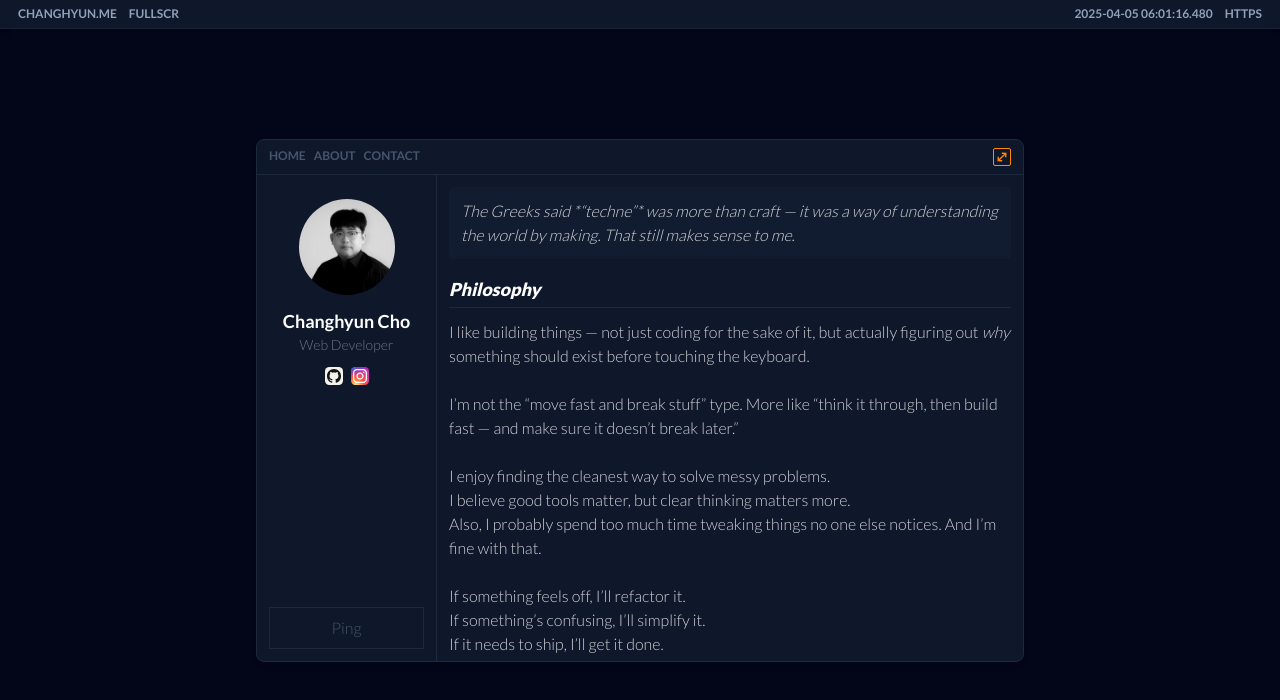
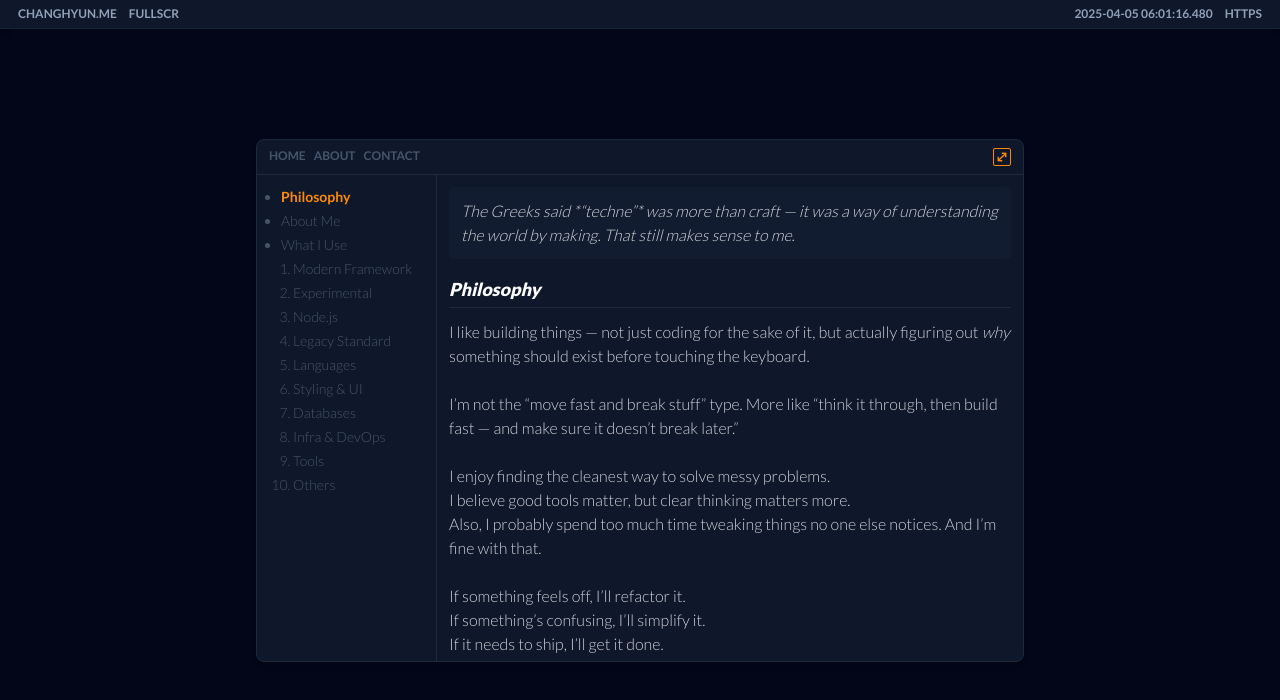
Before and after one commit to changhyunme/changhyun.me, a Next.js app: page /about in a window 1280 px wide. Shown: the top 700 px of the page. Built offline with nearby package versions, Linux system fonts and the light colour scheme.

Commit message:
add page index

```diff
--- a/app/about/page.jsx
+++ b/app/about/page.jsx
@@ -1,3 +1,5 @@
+"use client";
+
 import ContentWrapper from "@/components/ContentWrapper";
 import ContentSide from "@/components/ContentSide";
 import ContentBody from "@/components/ContentBody";
@@ -7,14 +9,84 @@ import Grid from "@/components/ui/Grid";
 import GridTechItem from "@/components/ui/GridTechItem";
 import Header from "@/components/ui/Header";
 import Blockquote from "@/components/ui/Blockquote";
+import { useSectionObserver } from "@/hooks/useSectionObserver";
+import { useSectionStore } from "@/store/sectionStore";
 
-export default function Home()
-{
+
+const menuItems = [
+  { id: "philosophy", label: "Philosophy" },
+  { id: "about", label: "About Me" },
+  {
+    id: "stack",
+    label: "What I Use",
+    children: [
+      { id: "modern", label: "Modern Framework" },
+      { id: "experimental", label: "Experimental" },
+      { id: "node", label: "Node.js" },
+      { id: "legacy", label: "Legacy Standard" },
+      { id: "languages", label: "Languages" },
+      { id: "ui", label: "Styling & UI" },
+      { id: "databases", label: "Databases" },
+      { id: "infra", label: "Infra & DevOps" },
+      { id: "tools", label: "Tools" },
+      { id: "others", label: "Others" },
+    ],
+  }
+];
+
+
+export default function Home() {
+  const sections = [
+    "philosophy", "about", "stack", "modern", "experimental",
+    "node", "legacy", "languages", "ui", "databases",
+    "infra", "tools", "others",
+  ];
+  useSectionObserver(sections);
+  const activeId = useSectionStore((state) => state.activeId);
+
+  const scrollToSection = (id) => {
+    const el = document.getElementById(id);
+    if (el) {
+      el.scrollIntoView({ behavior: "smooth", block: "start" });
+    }
+  };
+
+  const renderMenu = (items) => (
+    <ul className="ml-3 space-y-1 text-sm">
+      {items.map(({ id, label, children }) => (
+        <li key={id} className="list-disc">
+          <div
+            className={`cursor-pointer ${
+              activeId === id ? "text-orange-400 font-semibold" : "font-medium"
+            }`}
+            onClick={() => scrollToSection(id)}
+          >
+            {label}
+          </div>
+          {children && (
+            <ul className="list-decimal ml-3 mt-1 space-y-1">
+              {children.map(({ id, label }) => (
+                <li
+                  key={id}
+                  className={`cursor-pointer ${
+                    activeId === id ? "text-orange-400 font-semibold" : ""
+                  }`}
+                  onClick={() => scrollToSection(id)}
+                >
+                  {label}
+                </li>
+              ))}
+            </ul>
+          )}
+        </li>
+      ))}
+    </ul>
+  );
+
   return (
     <ContentWrapper>
-      <ContentSide>
-          <NameCard />
-          <PingBtn name="Ping" className="mt-5 md:mt-auto" />
+      <ContentSide className="hidden md:block">
+        {renderMenu(menuItems)}
       </ContentSide>
       <ContentBody className="text-white/80">
 
@@ -24,7 +96,7 @@ export default function Home()
             That still makes sense to me.
           </Blockquote>
 
-          <Header>Philosophy</Header>
+          <Header id="philosophy">Philosophy</Header>
 
             I like building things — not just coding for the sake of it, but actually figuring out <em>why</em> something should exist before touching the keyboard.<br /><br />
             I’m not the “move fast and break stuff” type. More like “think it through, then build fast — and make sure it doesn’t break later.”<br /><br />
@@ -36,7 +108,7 @@ export default function Home()
             If it needs to ship, I’ll get it done.<br /><br />
             Simple as that.
 
-          <Header>About Me</Header>
+          <Header id="about">About Me</Header>
 
             <Blockquote>
               I didn’t start in tech. I studied music — until I realized I enjoyed tinkering with Linux and building little websites way more than practicing scales.<br /><br />
@@ -46,13 +118,13 @@ export default function Home()
           {/* <Header>Interests</Header>
             Reading, music, motorcycles, fishing, and building personal websites — oh, and I play the violin 🎻 (plus I nerd out on scoring sheet music 🎼). */}
 
-          <Header>What I Use</Header>
+          <Header id="stack">What I Use</Header>
             Here’s a look at the stacks I’ve chosen so far — and the languages I’m currently exploring.
           <Blockquote>
             Here’s a rundown of the stacks I genuinely enjoy working with.
           </Blockquote>
 
-          <Header>Core Web: Modern Framework</Header>
+          <Header id="modern">Core Web: Modern Framework</Header>
           <Grid>
             <GridTechItem name="Next.js" icon="nextjs" size="30" star="1" />
             <GridTechItem name="React" icon="react" size="30" star="1" />
@@ -62,7 +134,7 @@ export default function Home()
             Built this site with <strong>Next.js + Tailwind</strong>. Pretty much my go-to stack these days.
           </Blockquote>
 
-          <Header>Core Web: Experimental</Header>
+          <Header id="experimental">Core Web: Experimental</Header>
           <Grid>
             <GridTechItem name="Astro" icon="astro" size="30" heart="1" />
             <GridTechItem name="SvelteKit" icon="svelte" size="30" />
@@ -72,7 +144,7 @@ export default function Home()
             <strong>Svelte</strong>? Looked easy at first... then it pooped on my expectations.
           </Blockquote>
 
-          <Header>Core Web: Node.js</Header>
+          <Header id="node">Core Web: Node.js</Header>
           <Grid>
             <GridTechItem name="Node.js" icon="nodejs" size="30" />
             <GridTechItem name="Express" icon="nodejs" size="30" star="1" />
@@ -83,7 +155,7 @@ export default function Home()
             Might be past its prime, but I still use it a lot — still feels fresh and exciting every time.
           </Blockquote>
 
-          <Header>Core Web: Legacy Standard</Header>
+          <Header id="legacy">Core Web: Legacy Standard</Header>
           <Grid>
             <GridTechItem name="apache" icon="apache" size="30" />
             <GridTechItem name="PHP" icon="php" size="30" />
@@ -94,7 +166,7 @@ export default function Home()
             It was already legacy back then — now, it feels more like a trace left behind in time.
           </Blockquote>
 
-          <Header>Now Exploring: Languages</Header>
+          <Header id="languages">Now Exploring: Languages</Header>
           <Grid>
             <GridTechItem name="Python" icon="python" size="30" />
             <GridTechItem name="Go" icon="go" size="30" />
@@ -104,7 +176,7 @@ export default function Home()
             I’ve been eyeing <strong>Go</strong> for its solid rep, <strong>Clojure</strong> for its cryptic charm, and <strong>Python</strong>... well, still not sure where it fits in.
           </Blockquote>
 
-          <Header>Styling & UI</Header>
+          <Header id="ui">Styling & UI</Header>
           <Grid>
             <GridTechItem name="Tailwind CSS" icon="tailwind" size="30" star="1" />
             <GridTechItem name="Sass" icon="sass" size="30" />
@@ -117,7 +189,7 @@ export default function Home()
             <strong>Bootstrap</strong> feels legacy, but hey — they’re still shipping updates.
           </Blockquote>
 
-          <Header>Databases</Header>
+          <Header id="databases">Databases</Header>
           <Grid>
             <GridTechItem name="MongoDB" icon="mongodb" size="30" />
             <GridTechItem name="PostgreSQL" icon="postgres" size="30" />
@@ -127,7 +199,7 @@ export default function Home()
             I prefer seals over dolphins. Elephants? Still too much, every time.
           </Blockquote>
 
-          <Header>Infra & DevOps</Header>
+          <Header id="infra">Infra & DevOps</Header>
           <Grid>
             <GridTechItem name="Vercel" icon="vercel" size="30" star="2" heart="1" />
             <GridTechItem name="Serverless" icon="serverless" size="30" />
@@ -140,7 +212,7 @@ export default function Home()
             Kinda obsessed with serverless stuff lately — <strong>Vercel</strong>’s been a game changer.
           </Blockquote>
 
-          <Header>Tools</Header>
+          <Header id="tools">Tools</Header>
           <Grid>
           <GridTechItem name="Figma" icon="figma" size="30" />
             <GridTechItem name="Designer" icon="affinityDesigner" size="30" star="1" />
@@ -151,7 +223,7 @@ export default function Home()
             <strong>Affinity Designer</strong> is way cheaper than Illustrator — and honestly, it’s the only tool I’ve ever gotten 100x my money’s worth from.
           </Blockquote>
 
-          <Header>Others</Header>
+          <Header id="others">Others</Header>
           <Grid>
             <GridTechItem name="jQuery" icon="jquery" size="30" />
             <GridTechItem name="Wordpress" icon="wordpress" size="30" />
--- a/components/ui/Header.jsx
+++ b/components/ui/Header.jsx
@@ -1,6 +1,8 @@
-const Header = ({children, type}) => {
+const Header = ({children, type, id}) => {
     return (
-        <h1 className="text-lg font-black italic text-white pb-1 my-3 first:mt-0 last:mb-0 border-b-1 border-neutral-800">
+        <h1 className="text-lg font-black italic text-white pb-1 my-3 first:mt-0 last:mb-0 border-b-1 border-neutral-800"
+            id={id}
+        >
             {children}
         </h1>
     )
--- /dev/null
+++ b/hooks/useSectionObserver.js
@@ -0,0 +1,34 @@
+"use client";
+
+import { useEffect } from "react";
+import { useSectionStore } from "@/store/sectionStore";
+
+export function useSectionObserver(sectionIds = []) {
+  const setActiveId = useSectionStore((state) => state.setActiveId);
+
+  useEffect(() => {
+    const observer = new IntersectionObserver(
+      (entries) => {
+        const visibleEntries = entries.filter(entry => entry.isIntersecting);
+        if (visibleEntries.length > 0) {
+          // 가장 상단에 가까운 요소 찾기
+          const topEntry = visibleEntries.reduce((prev, current) => {
+            return prev.boundingClientRect.top < current.boundingClientRect.top ? prev : current;
+          });
+          setActiveId(topEntry.target.id);
+        }
+      },
+      {
+        rootMargin: "0% 0px -60% 0px", // 상단 중심에 올 때 감지되게 함
+        threshold: 0.01,
+      }
+    );
+
+    sectionIds.forEach((id) => {
+      const el = document.getElementById(id);
+      if (el) observer.observe(el);
+    });
+
+    return () => observer.disconnect();
+  }, [sectionIds, setActiveId]);
+}
--- /dev/null
+++ b/store/sectionStore.js
@@ -0,0 +1,6 @@
+import { create } from 'zustand';
+
+export const useSectionStore = create((set) => ({
+  activeId: null,
+  setActiveId: (id) => set({ activeId: id }),
+}));
```
